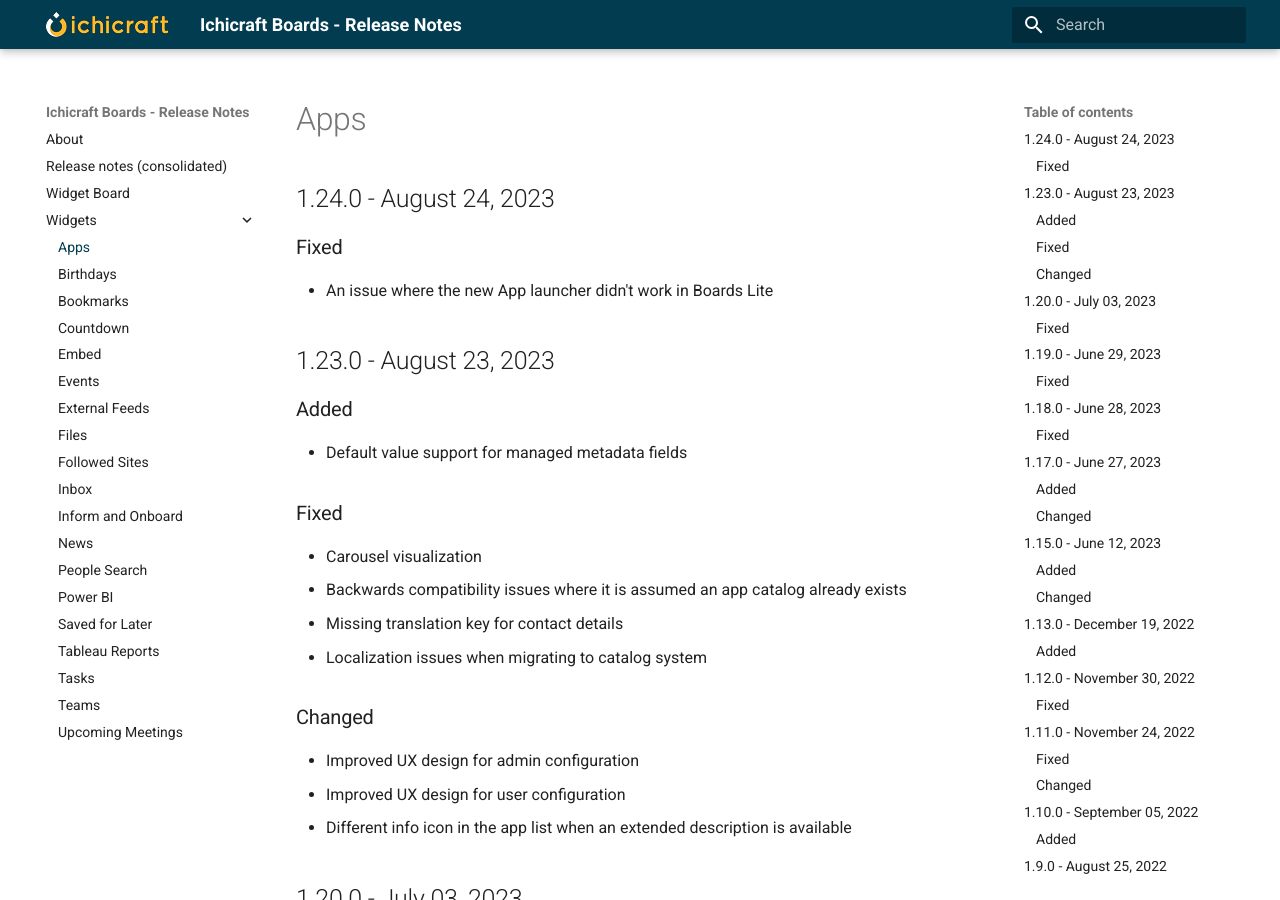
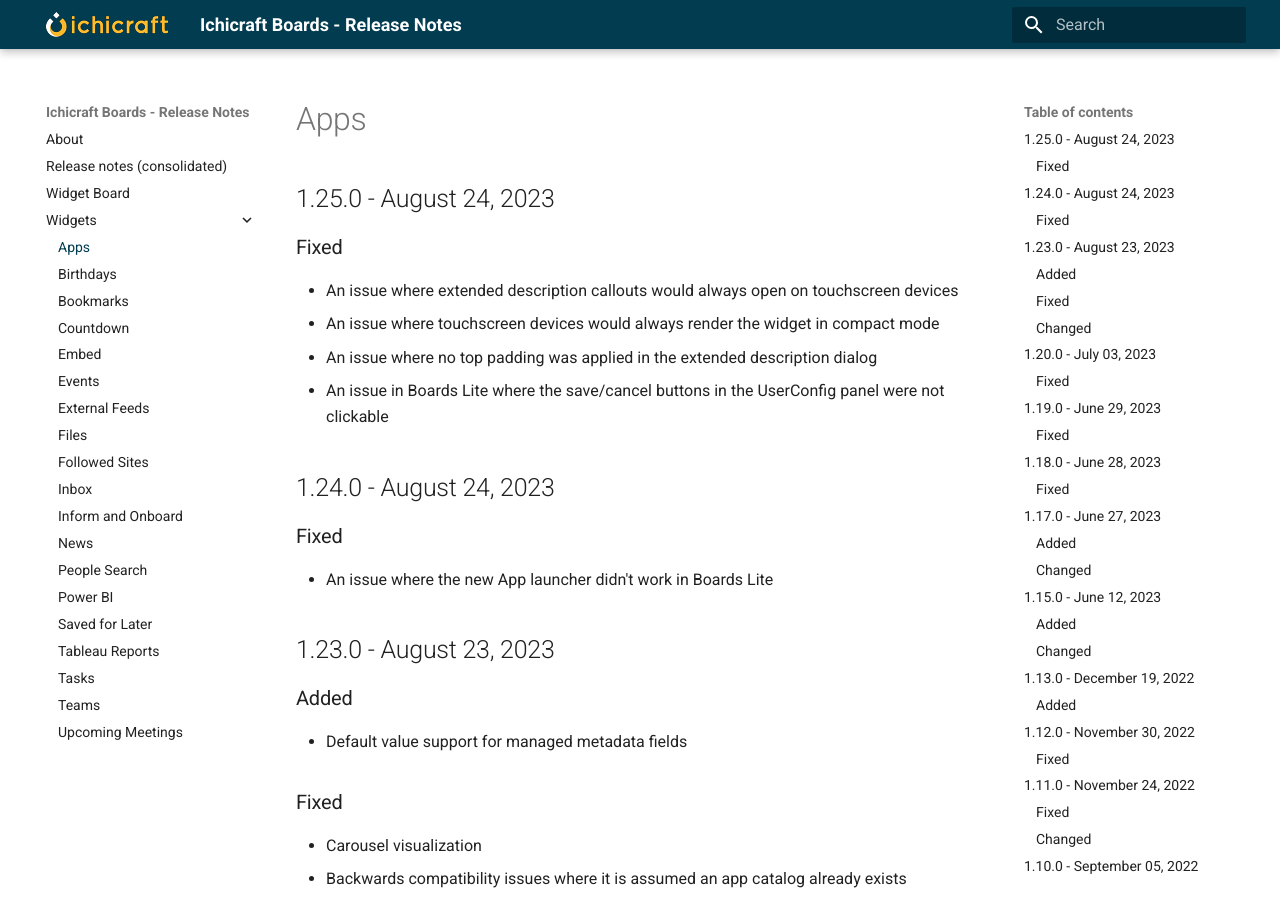
Before and after one commit to ichicraft/widgets-docs, an MkDocs documentation site: the page built from docs/Widgets/Apps.md, in a window 1280 px wide and 900 px high. Built offline with MkDocs 1.6.1 and Material for MkDocs 9.7.7, drawn with Linux system fonts in a browser that asks for light colours.

```diff
--- a/docs/Widgets/Apps.md
+++ b/docs/Widgets/Apps.md
@@ -1,3 +1,11 @@
+## 1.25.0 - August 24, 2023
+
+### Fixed
+- An issue where extended description callouts would always open on touchscreen devices
+- An issue where touchscreen devices would always render the widget in compact mode
+- An issue where no top padding was applied in the extended description dialog
+- An issue in Boards Lite where the save/cancel buttons in the UserConfig panel were not clickable
+
 ## 1.24.0 - August 24, 2023
 
 ### Fixed
```
Also changed, not shown: docs/Release-notes-(consolidated).md (+8 -0 lines).
